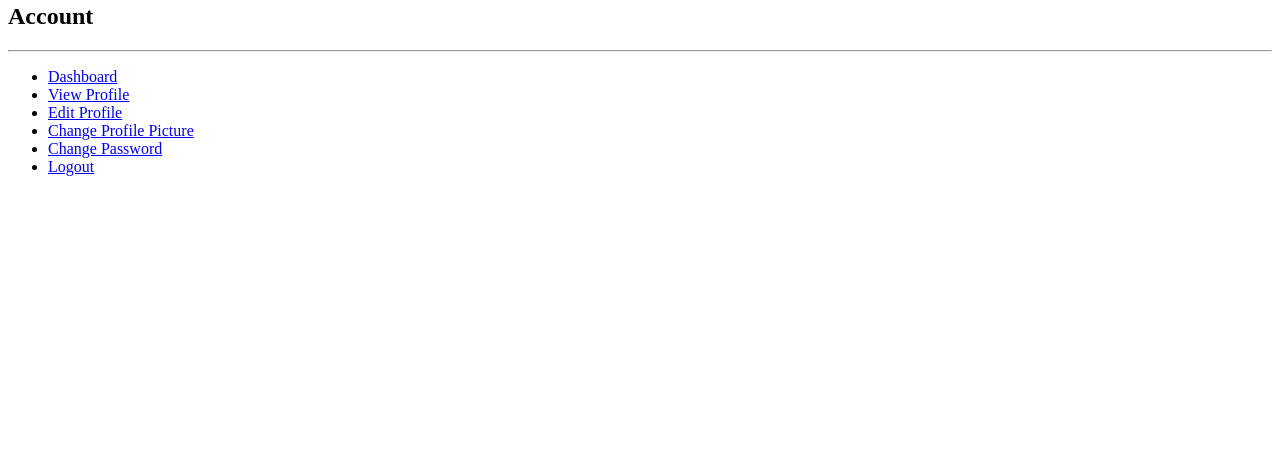
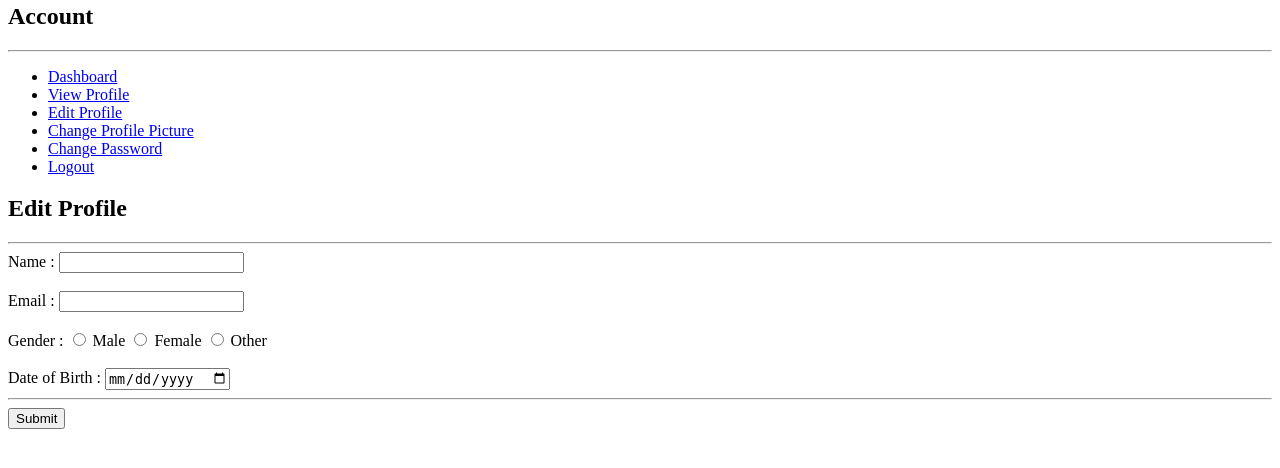
Before and after one commit to Abir-Tx/webtech, a PHP site: page /lab4/recruiterx/pages/edit.php in a window 1280 px wide. Shown: the part 157-625 px from the top of the page. Run offline with PHP 8.4, Linux system fonts and the light colour scheme; data that the repository does not hold is empty.

Commit message:
Show the json data for the logged in user inside the input fields
Signed-off-by: Abir-Tx <28858998+Abir-Tx@users.noreply.github.com>

```diff
--- a/lab4/recruiterx/pages/edit.php
+++ b/lab4/recruiterx/pages/edit.php
@@ -17,7 +17,47 @@
 
 	$details  =  fetch("../data.json", "./logout.php");
 	@include "./subMenu.php";
+
+	if ($_SERVER["REQUEST_METHOD"] == "POST") {
+		echo "Submitted Successfully";
+	}
 	?>
+
+
+
+
+	<!-- HTmL -->
+
+	<h2>Edit Profile</h2>
+	<hr>
+	<div class="editCon">
+		<form action="<?php echo $_SERVER["PHP_SELF"]; ?>" method="post">
+			<label for="name">Name : </label>
+			<input type="text" name="name" id="name" value=<?php echo $details[0] ?>>
+			<br><br>
+
+			<label for="email">Email : </label>
+			<input type="text" name="email" id="email" value=<?php echo $details[1] ?>>
+			<br><br>
+
+			<label for="gender">Gender : </label>
+			<input type="radio" name="male" id="male" <?php $details[2] == "male" ? print("checked") : null ?>>
+			<label for="male">Male</label>
+			<input type="radio" name="female" id="female" <?php $details[2] == "female" ? print("checked") : null ?>>
+			<label for="female">Female</label>
+			<input type="radio" name="other" id="other" <?php $details[2] == "other" ? print("checked") : null ?>>
+			<label for="other">Other</label>
+			<br><br>
+
+
+			<label for="dob">Date of Birth : </label>
+			<input type="date" name="dob" id="dob" value=<?php echo $details[3] ?>>
+			<br>
+			<hr>
+			<input type="submit" value="Submit">
+		</form>
+
+	</div>
 </body>
 
 </html>
```
